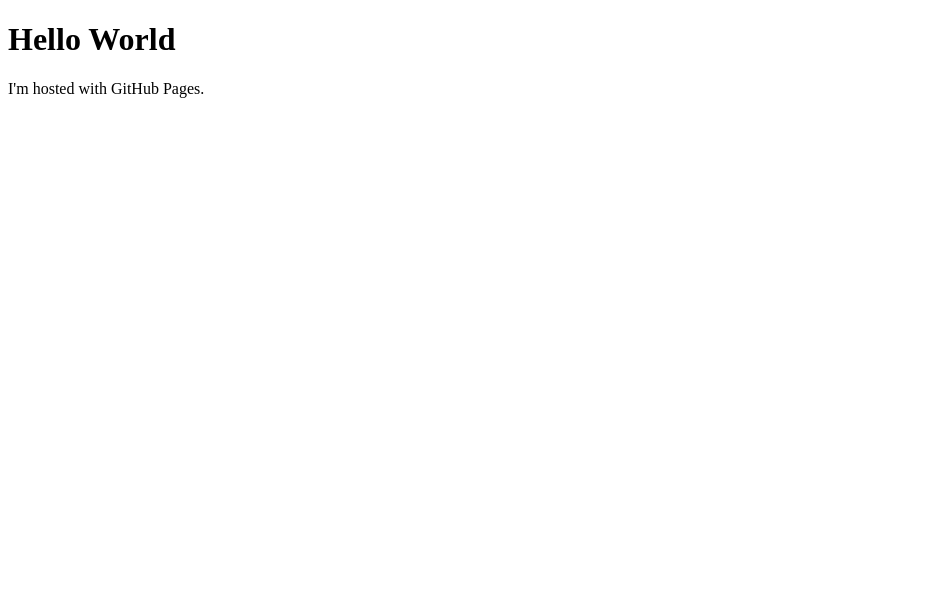
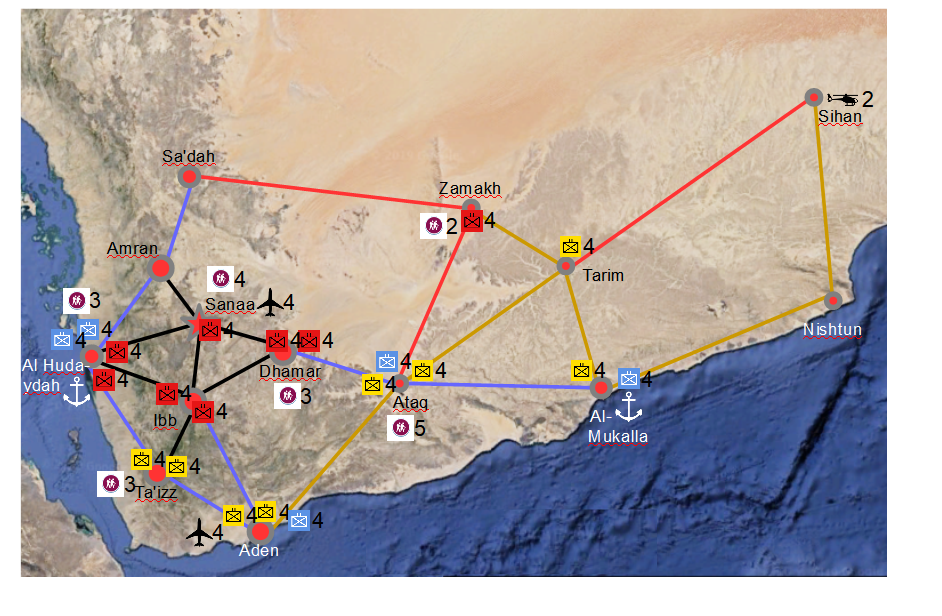
Before and after one commit to tvielott/tvielott.github.io, a plain HTML site: page index.html in a window 1280 px wide. Shown: the whole page, without its empty margins (0-942 px from the left). Drawn offline with Linux system fonts and the light colour scheme.

Commit message:
Update index.html

```diff
--- a/index.html
+++ b/index.html
@@ -1,7 +1,6 @@
 <!DOCTYPE html>
 <html>
 <body>
-<h1>Hello World</h1>
-<p>I'm hosted with GitHub Pages.</p>
+<img src="peace_game_map.png" alt="The Peace Game Situation">
 </body>
 </html>
```
